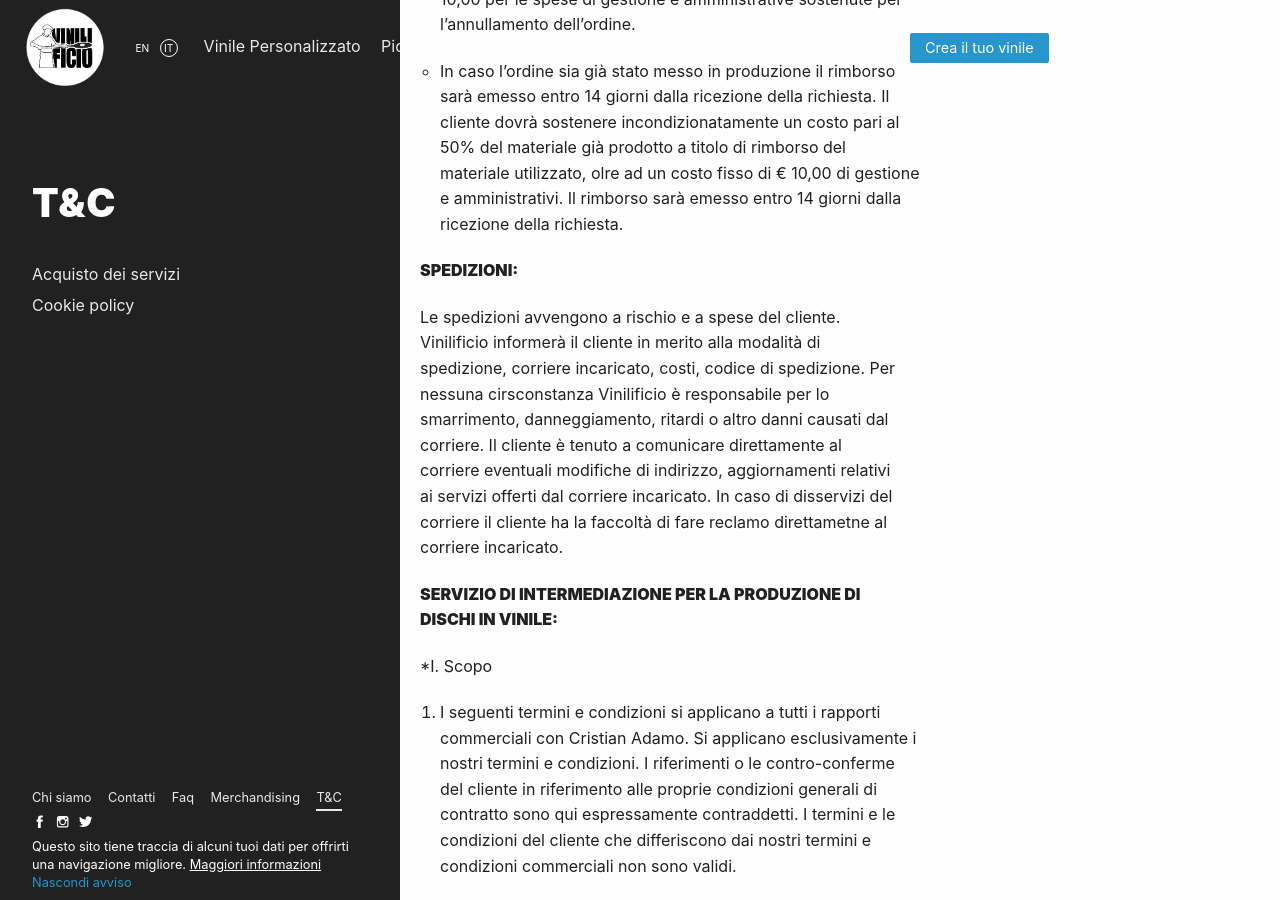
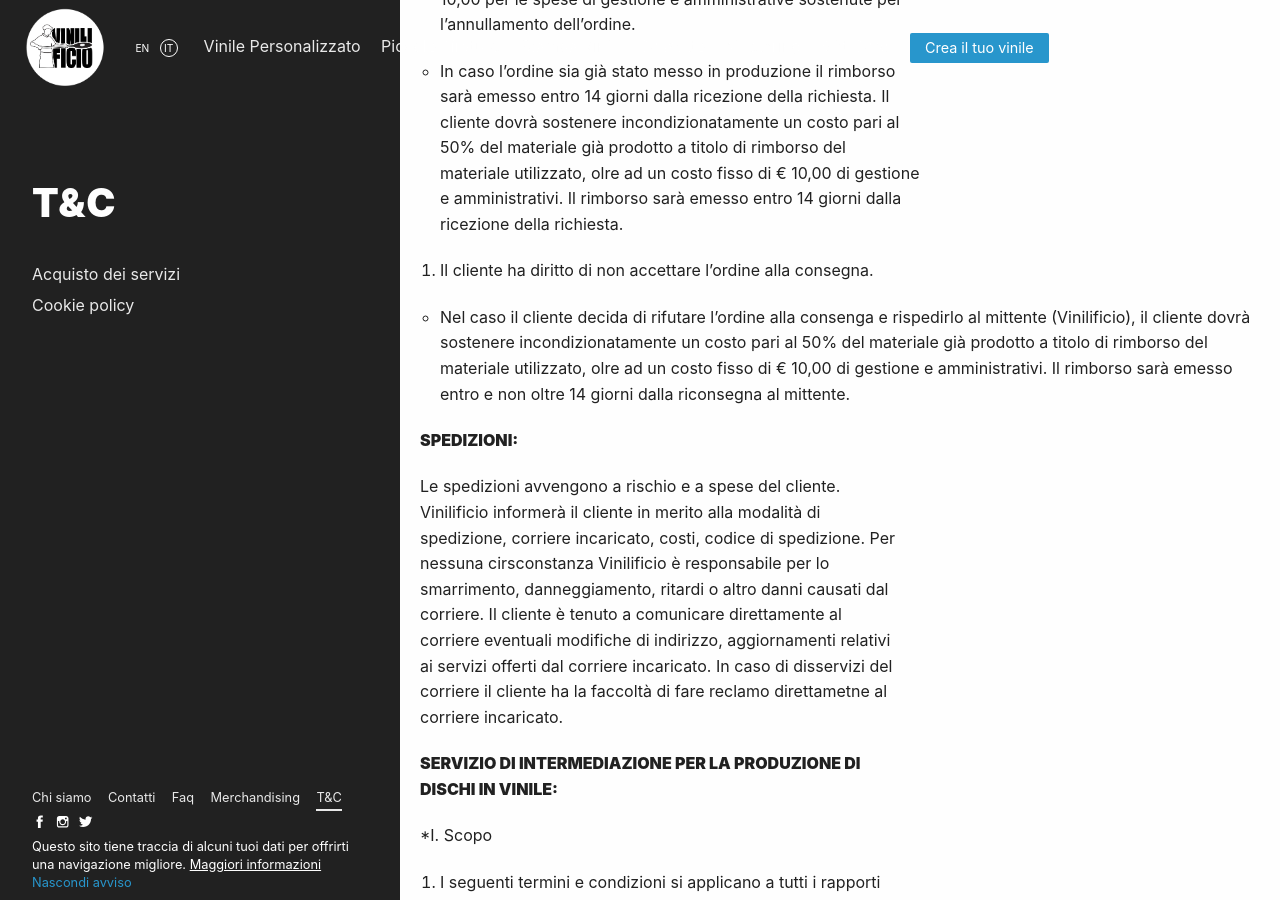
Before and after one commit to Vinilificio/vinilificio.com, a Jekyll site: the page built from _pages/termini-condizioni.md, in a window 1280 px wide and 900 px high, scrolled down 2912 px. Built offline with Jekyll 4.4.1, drawn with Linux system fonts in a browser that asks for light colours; nearby versions of some CDN libraries; comment, search, counter and statistics services are not loaded.

Commit message:
Update termini-condizioni.md
rifiuto alla consegna

```diff
--- a/_pages/termini-condizioni.md
+++ b/_pages/termini-condizioni.md
@@ -57,6 +57,11 @@ Vinilificio è tenuto a dare un riscontro entro 8 giorni lavorativi. In caso che
 Vinilificio dedurrà dal rimborso un costo a forfait di € 10,00 per le spese di gestione e amministrative sostenute per l’annullamento dell’ordine.
 
 * In caso l’ordine sia già stato messo in produzione il rimborso sarà emesso entro 14 giorni dalla ricezione della richiesta. Il cliente dovrà sostenere incondizionatamente un costo pari al 50% del materiale già prodotto a titolo di rimborso del materiale utilizzato, olre ad un costo fisso di € 10,00 di gestione e amministrativi. Il rimborso sarà emesso entro 14 giorni dalla ricezione della richiesta.
+
+
+3. Il cliente ha diritto di non accettare l'ordine alla consegna.
+
+* Nel caso il cliente decida di rifutare l'ordine alla consenga e rispedirlo al mittente (Vinilificio), il cliente dovrà sostenere incondizionatamente un costo pari al 50% del materiale già prodotto a titolo di rimborso del materiale utilizzato, olre ad un costo fisso di € 10,00 di gestione e amministrativi. Il rimborso sarà emesso entro e non oltre 14 giorni dalla riconsegna al mittente.
 
 
 **SPEDIZIONI:**
```
